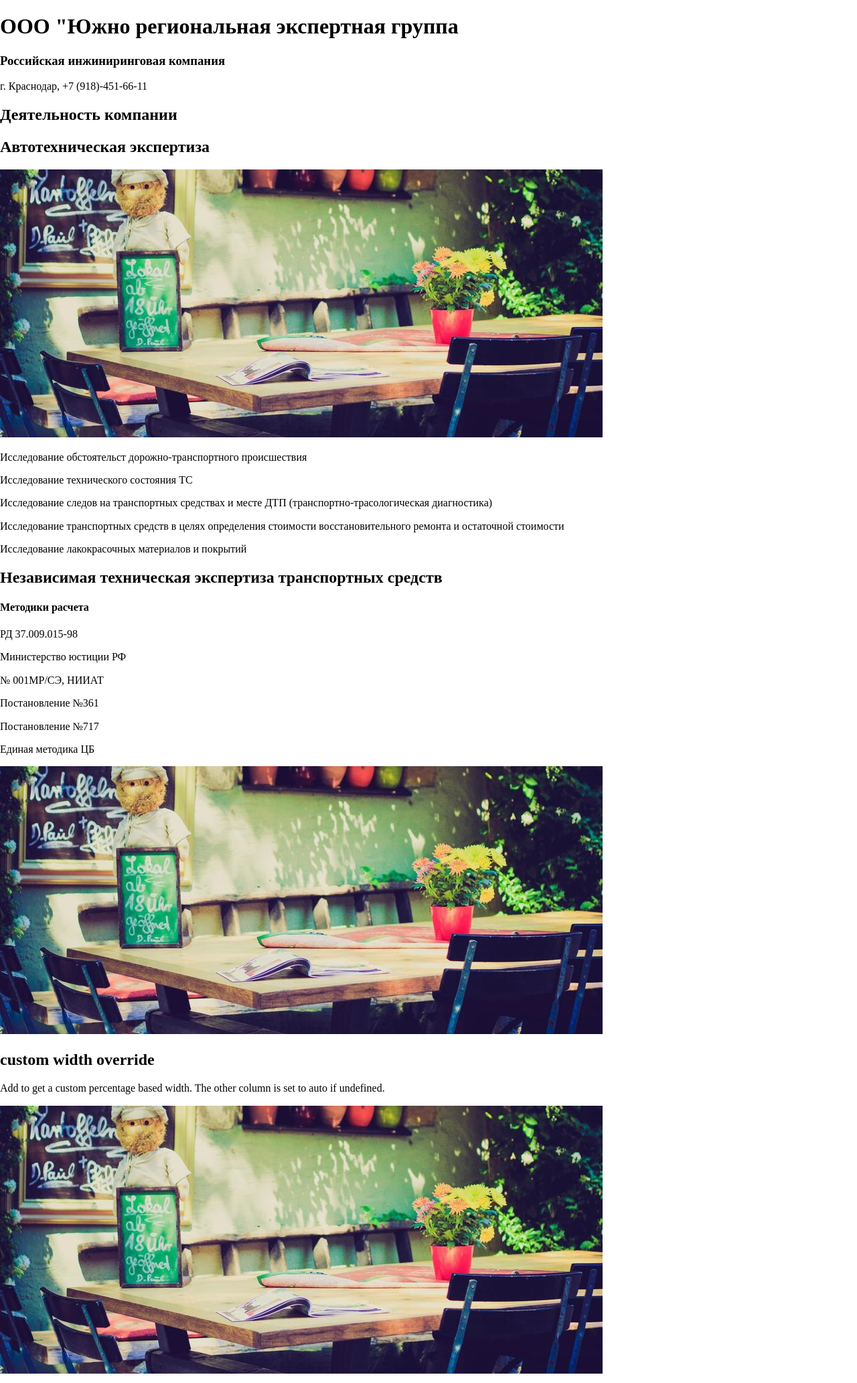
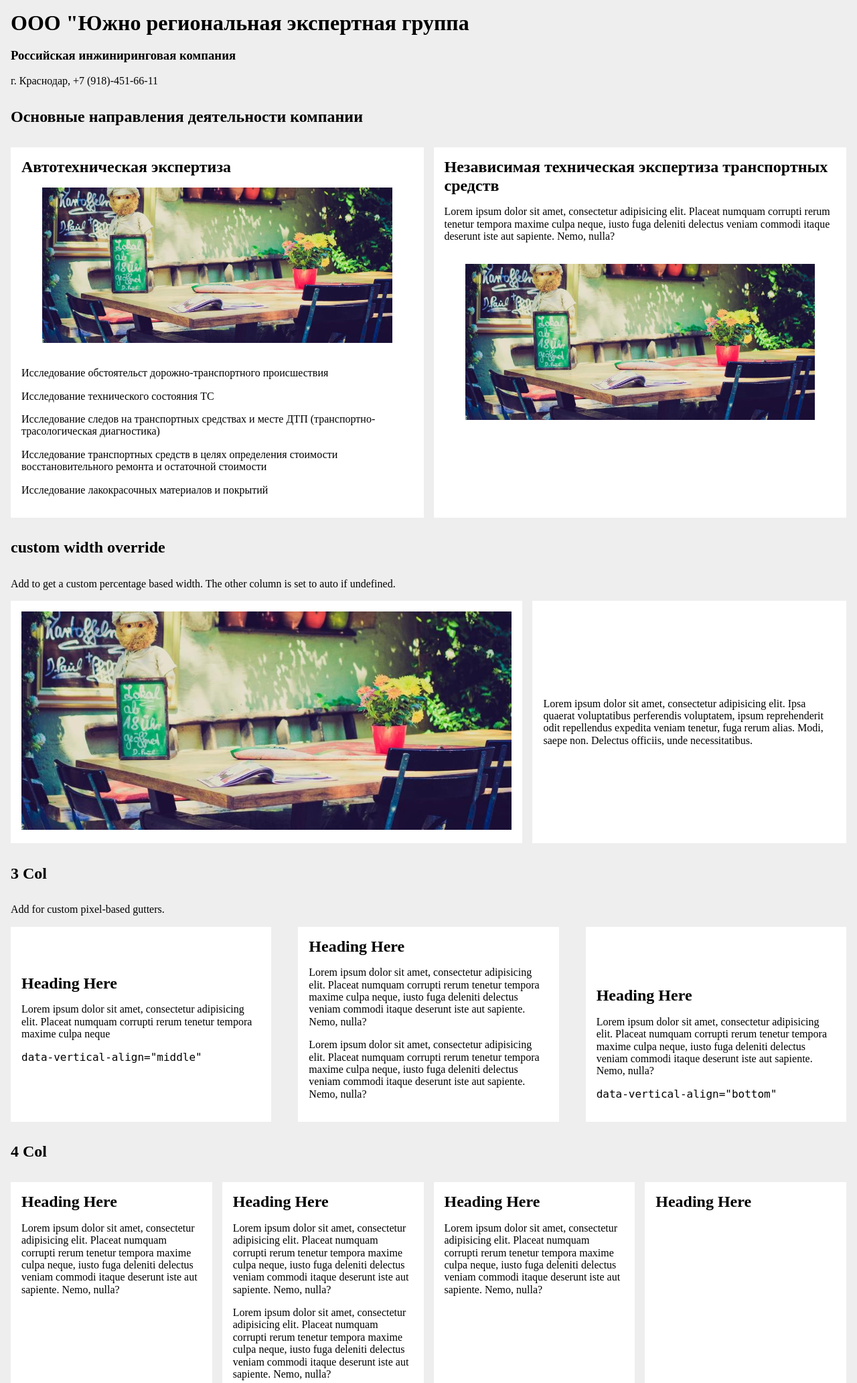
Before and after one commit to soberspot/yourexp, a Django app: template templates/index.html in a window 1280 px wide. Shown: the top 2065 px of the page at 67% size. Run offline with Django 3.2, Linux system fonts and the light colour scheme; the template is opened without the code that fills it, so the values that code supplies are empty; some libraries are stand-ins or nearby versions.

Commit message:
07/09/2020

```diff
--- a/templates/index.html
+++ b/templates/index.html
@@ -12,12 +12,10 @@
 <html lang="en" >
 <head>
   <meta charset="UTF-8">
-  <title>>ИП Мраморнов Александр Вячеславович</title>
-   <!-- end<title>>Южно региональная экспертная группа</title> -->
-
+  <title>>Южно региональная экспертная группа</title>
   <meta name="viewport" content="width=device-width, initial-scale=1"><link rel="stylesheet" href="https://cdnjs.cloudflare.com/ajax/libs/normalize/5.0.0/normalize.min.css">
 
-{% comment %} django code {%comment %}
+{% comment %} django code {% endcomment %}
 <link rel="stylesheet" href="{% static 'css/style.css' %}">
 <link rel="stylesheet" href="{% static 'svg/' %}">
 {% comment %} django code {% endcomment %}
@@ -26,17 +24,16 @@
 
 
 
+
 <body>
 <!-- partial:index.partial.html -->
 <h1>ООО  "Южно региональная экспертная группа</h1>
-<!-- <h1>ООО  "Южно региональная экспертная группа"</h1> -->
-
 <h3>Российская инжиниринговая компания</h3>
 <p>г. Краснодар, +7 (918)-451-66-11</p>
 
 
 <!-- 2 col -->
-<h2 class="type">Деятельность компании </h2>
+<h2 class="type">Основные направления деятельности компании </h2>
 
 <div class="table-grid">
 	<div class="table-grid--container">
@@ -59,15 +56,8 @@
 
 				<div class="tg-col-6">
 					<h2>Независимая техническая экспертиза транспортных средств</h2>
-<h4>Методики расчета</h4>
-<p>РД 37.009.015-98</p>
-<p>Министерство юстиции РФ</p>
-<p>№ 001МР/СЭ, НИИАТ</p>
-<p>Постановление №361</p>
-<p>Постановление №717</p>
-<p>Единая методика ЦБ</p>
 
-
+					<p>Lorem ipsum dolor sit amet, consectetur adipisicing elit. Placeat numquam corrupti rerum tenetur tempora maxime culpa neque, iusto fuga deleniti delectus veniam commodi itaque deserunt iste aut sapiente. Nemo, nulla?</p>
 
 					<div class="tg-col image" data-width="12">
 				{% comment %} <img src="https://unsplash.it/900/400?image=163" alt="Table"> {% endcomment %}
@@ -246,7 +236,7 @@
 
 <!-- partial -->
 {% comment %} django code {% endcomment %}
-<script  src="{% static 'js/script.js' %}"></script>
+  <script  src="{% static 'js/script.js' %}"></script>
 {% comment %} django code  {% endcomment %}
 </body>
 </html>
```
